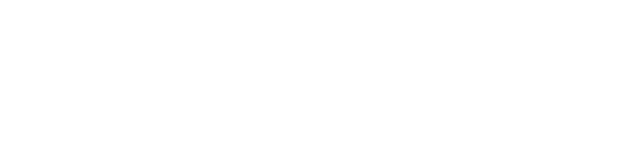
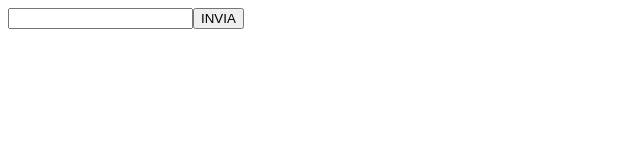
Before and after one commit to mattialicausi/js-simon, a plain HTML site: page index.html in a window 1280 px wide. Shown: the whole page, without its empty margins (0-640 px from the left). Drawn offline with Linux system fonts and the light colour scheme.

Commit message:
aggiungo funzione che crea input e button per far inserire all'utente i numeri e setTimeout per farlo spuntare nella window dopo la rimozione dei numeri generati,

```diff
--- a/js/script.js
+++ b/js/script.js
@@ -39,5 +39,36 @@ function rimuoviLista(){
         let vuoto = containerNumeri.innerHTML = '';
         console.log(vuoto);
     }, secondi * milliSecondi);
+
+
+
 }
 rimuoviLista();
+
+//creo funzione per creare input per far inserire all'utente i numeri
+
+let listaNumeriUtente = [];
+
+function creaInputUtente(){
+        const inputUtente = document.createElement('input');
+        containerNumeri.append(inputUtente);
+        const buttonUtente = document.createElement('button');
+        buttonUtente.innerHTML = 'INVIA';
+        containerNumeri.append(buttonUtente);
+
+
+        buttonUtente.addEventListener('click', inviaNumeroUtente());
+        function inviaNumeroUtente(){
+            let utente = inputUtente.value;
+
+            if(listaNumeriUtente.length < numeriRandom){
+                listaNumeriUtente.push(utente);
+               console.log(inputUtente.value);
+            }
+
+        }
+
+}
+
+
+setTimeout(creaInputUtente, secondi * milliSecondi);
```
Also changed, not shown: index.html (+1 -0 lines).
